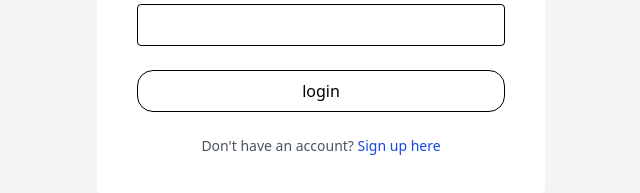
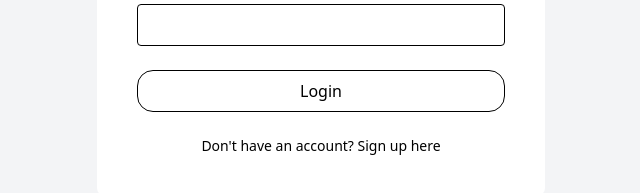
Before and after one commit to MuhammadDilshad532/ecommerce-redux-api-practice, a React (Vite) app: page /login in a window 1280 px wide. Shown: the part 403-596 px from the top of the page, without its empty margins (319-959 px from the left). Built offline with nearby package versions, Linux system fonts and the light colour scheme.

Commit message:
Add candinal route to home

```diff
--- a/src/Components/Auth/Login.jsx
+++ b/src/Components/Auth/Login.jsx
@@ -1,11 +1,12 @@
-import React, { useState } from 'react';
+import { useState } from 'react';
 import { useDispatch } from 'react-redux';
 import { setAuthData } from '../../Store/Auth/Slice';
 import AuthApi from '../../Api/Auth/Auth';
-import { Link } from 'react-router-dom';
+import { useNavigate, Link } from 'react-router-dom';
 
 const Login = () => {
     const dispatch = useDispatch();
+    const navigate = useNavigate();
 
     const [formData, setFormData] = useState({
         email: "",
@@ -30,25 +31,15 @@ const Login = () => {
         try {
             const res = await AuthApi.login(formData);
 
-            console.log("LOGIN RESPONSE ", res.data);
-
             const token = res.data?.data?.token;
-
-            if (!token) {
-                throw new Error("Token missing from response");
-            }
-
+            if (!token) throw new Error("Token missing");
 
             localStorage.setItem("token", token);
 
-
-            dispatch(setAuthData({}));
-
-            alert("Login successful");
+            dispatch(setAuthData({ isLoggedIn: true }));
+            navigate("/");
 
         } catch (err) {
-            console.error("LOGIN ERROR ", err.response || err.message);
-
             setError(
                 err.response?.data?.message ||
                 err.message ||
@@ -58,7 +49,6 @@ const Login = () => {
             setLoading(false);
         }
     };
-
 
     return (
         <div className="min-h-screen flex items-center justify-center bg-gray-100">
@@ -76,7 +66,7 @@ const Login = () => {
                             value={formData.email}
                             onChange={handleChange}
                             required
-                            className="w-full px-3 py-2 border rounded focus:outline-none focus:ring"
+                            className="w-full px-3 py-2 border rounded"
                         />
                     </div>
 
@@ -88,16 +78,17 @@ const Login = () => {
                             value={formData.password}
                             onChange={handleChange}
                             required
-                            className="w-full px-3 py-2 border rounded focus:outline-none focus:ring"
+                            className="w-full px-3 py-2 border rounded"
                         />
                     </div>
 
                     <button type="submit" className="w-full py-2 px-4 border rounded-2xl">
-                        login
+                        Login
                     </button>
+
                     <div className="text-center text-sm">
-                        <span className="text-gray-600">Don't have an account? </span>
-                        <Link to="/signup" className="text-blue-700 ">Sign up here</Link>
+                        <span>Don't have an account? </span>
+                        <Link to="/signup">Sign up here</Link>
                     </div>
                 </form>
             </div>
--- /dev/null
+++ b/src/Components/Home/Home.jsx
@@ -0,0 +1,9 @@
+import React from 'react'
+
+const Home = () => {
+  return (
+    <div> my Home</div>
+  )
+}
+
+export default Home
--- a/src/Components/Routes/AppRouter.jsx
+++ b/src/Components/Routes/AppRouter.jsx
@@ -1,15 +1,25 @@
-import React from 'react'
+import { Route, Routes, Navigate } from 'react-router-dom'
+import { useSelector } from 'react-redux'
+import Login from '../Auth/Login'
 import SignUp from '../Auth/SignUp'
-import Login from '../Auth/Login'
-import { Route, Routes } from 'react-router-dom'
+import Home from '../Home/Home'
 
 const AppRouter = () => {
-    return (
-        <Routes>
-            <Route path="/login" element={<Login />} />
-            <Route path="/signup" element={<SignUp />} />
-        </Routes>
-    )
-}
+  const currentUser = useSelector(state => state.auth.currentUser);
 
-export default AppRouter
+  return (
+    <Routes>
+      <Route path="/login" element={<Login />} />
+      <Route path="/signup" element={<SignUp />} />
+
+      <Route
+        path="/"
+        element={
+          currentUser ? <Home /> : <Navigate to="/login" replace />
+        }
+      />
+    </Routes>
+  );
+};
+
+export default AppRouter;
```
